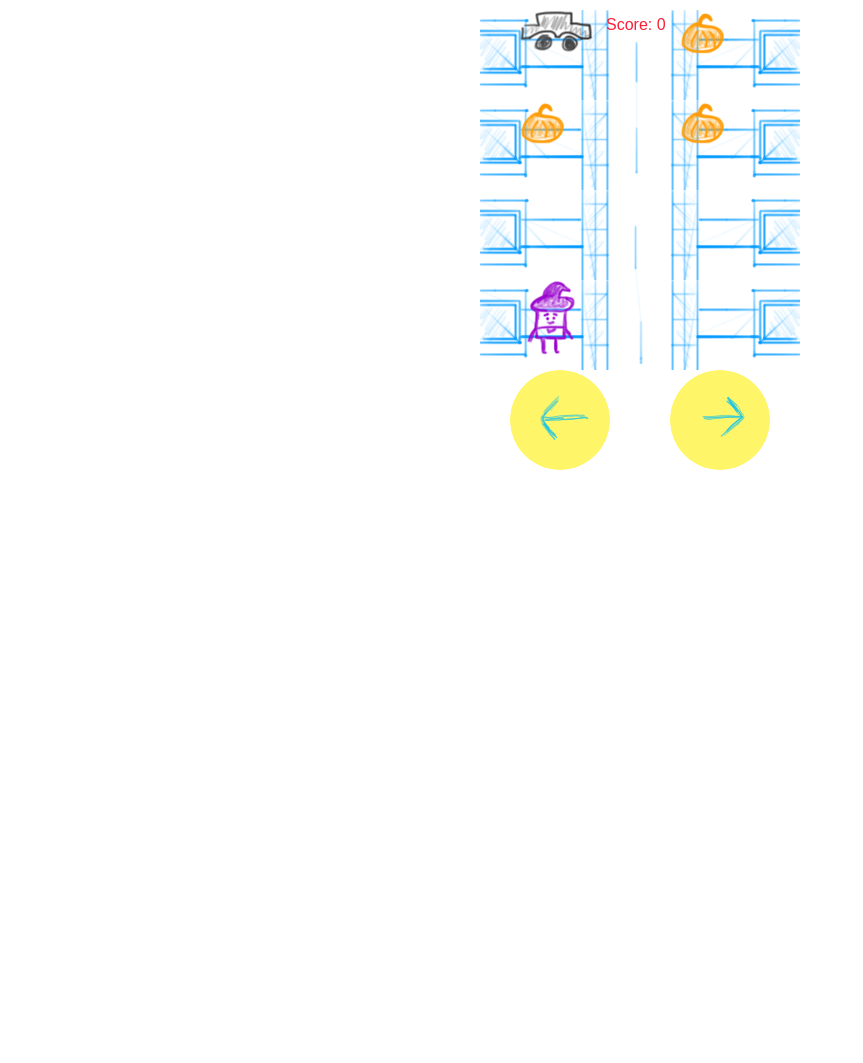
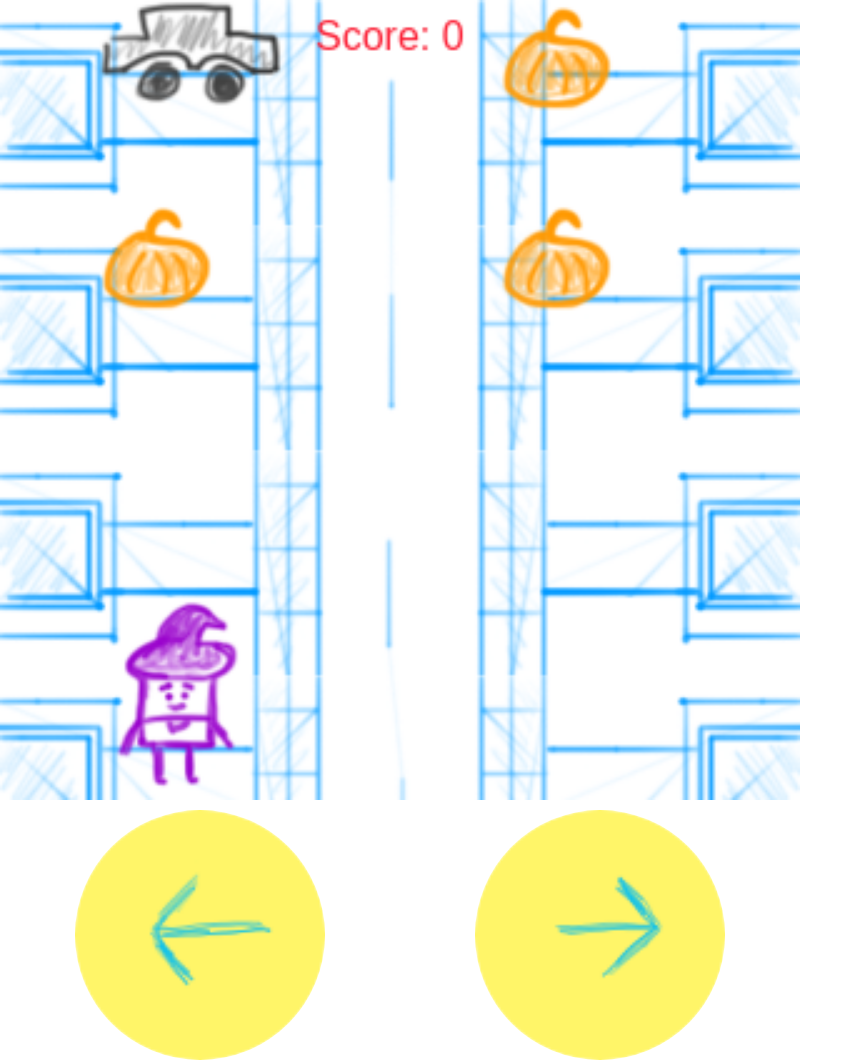
Before and after one commit to nailkhasipov/pumpkin-thief, a plain HTML site: page index.html in a window 1280 px wide. Shown: the whole page, without its empty margins (0-863 px from the left). Before the commit the page ends 800 px from the top, so only its background shows below. Drawn offline with Linux system fonts and the light colour scheme.

Commit message:
resize game

```diff
--- a/index.html
+++ b/index.html
@@ -6,11 +6,12 @@
     <title>Pumpkin Thief</title>
     <style>
       * { padding: 0; margin: 0; }
-      canvas { background: url("street.png"); display: block; margin: 0 auto; }
-      .game-wrapper {
+      #stage {
         width: 320px;
-        margin: 10px auto;
+        height: 480px;
+        position: relative;
       }
+      /*canvas { position: absolute; }*/
       .btn {
         float: left;
         width: 100px;
@@ -19,13 +20,13 @@
         /*background: #FDE74C;*/
       }
       .left {
-        background-image: url("left.png");
+        background-image: url("images/left.png");
       }
       .right {
-        background-image: url("right.png");
+        background-image: url("images/right.png");
       }
       .restart {
-        background-image: url("restart.png");
+        background-image: url("images/restart.png");
       }
       .game-over {
         text-align: center;
@@ -34,9 +35,9 @@
 </head>
 <body>
 
-<div class="game-wrapper">
-  <canvas id="myCanvas" width="320" height="360"></canvas>
-  <div id="controls" class="controls">
+<div id="stage">
+  <canvas id="gameCanvas" width="320" height="320"></canvas>
+  <div id="gameControls" class="controls">
     <div class="btn left" onclick="moveLeft()" style="margin-left: 30px;"></div>
     <div class="btn right" onclick="moveRight()" style="margin-left: 60px;"></div>
   </div>
@@ -44,16 +45,28 @@
     <div id="score"></div>
     <div class="btn restart" onclick="restart()" style="margin-left: 110px;"></div>
   </div>
-  <audio id="audioHit" src="hit.wav" style="display:none"></audio>
+  <audio id="audioHit" src="sound/hit.wav" style="display:none"></audio>
 </div>
 
 <script>
-  var canvas = document.getElementById("myCanvas");
+  var stage = document.getElementById("stage");
+  var canvas = document.getElementById("gameCanvas");
   var ctx = canvas.getContext("2d");
 
-  var controlsAreaWidth = 320;
-  var controlsAreaHeight = 120;
-  var controlsAreaOffsetTop = 360;
+  function resizeGame () {
+    var scaleX = window.innerWidth / canvas.width;
+    var scaleY = window.innerHeight / canvas.height;
+
+    var scaleToFit = Math.min(scaleX, scaleY);
+    var scaleToCover = Math.max(scaleX, scaleY);
+
+    stage.style.transformOrigin = "0 0"; //scale from top left
+    stage.style.transform = "scale(" + scaleToFit + ")";
+  }
+
+  resizeGame();
+  window.addEventListener('resize', resizeGame, false);
+  window.addEventListener('orientationchange', resizeGame, false);
 
   var playerHeight = canvas.height/4; // @TODO unhardcode 4
   var playerWidth = canvas.width/2; // @TODO unhardcode 2
@@ -64,13 +77,20 @@
   playerImage.onload = function () {
     playerReady = true;
   };
-  playerImage.src = "player.png";
+  playerImage.src = "images/player.png";
+
+  var streetReady = false;
+  var streetImage = new Image();
+  streetImage.onload = function () {
+    streetReady = true;
+  };
+  streetImage.src = "images/street.png";
 
   var explosionImage = new Image();
   explosionImage.onload = function () {
     explosionReady = true;
   };
-  explosionImage.src = "explosion.png";
+  explosionImage.src = "images/explosion.png";
 
   var canX, canY;
   var rightPressed = false;
@@ -95,19 +115,19 @@
   pumpkinsImage.onload = function () {
     pumpkinsReady = true;
   };
-  pumpkinsImage.src = "pumpkin.png";
+  pumpkinsImage.src = "images/pumpkin.png";
 
   var carsReady = false;
   var carsImage = new Image();
   carsImage.onload = function () {
     carsReady = true;
   };
-  carsImage.src = "car.png";
+  carsImage.src = "images/car.png";
 
   function endGame() {
     gameOver = true;
     hit.play();
-    document.getElementById("controls").style.display = 'none';
+    document.getElementById("gameControls").style.display = 'none';
     document.getElementById("gameOver").style.display = '';
     document.getElementById("score").innerHTML = "Your score: " + score;
   }
@@ -190,6 +210,10 @@
     }
   }
 
+  function drawStreet() {
+    ctx.drawImage(streetImage, 0, 0);
+  }
+
   function drawPlayer() {
     var x = playerX + 40;
     var y = canvas.height-playerHeight;
@@ -233,9 +257,9 @@
 
   function draw() {
     ctx.clearRect(0, 0, canvas.width, canvas.height);
-    drawScore();
 
-    if (playerReady && pumpkinsReady && carsReady && explosionReady) {
+    if (streetReady && playerReady && pumpkinsReady && carsReady && explosionReady) {
+      drawStreet();
       if (!gameOver) {
         drawPumpkins();
         drawPlayer();
@@ -245,6 +269,8 @@
       }
     }
 
+    drawScore();
+
     requestAnimationFrame(draw);
   }
 
```
Also changed, not shown: images/car.png (renamed from car.png), images/explosion.png (renamed from explosion.png), images/left.png (renamed from left.png), images/player.png (renamed from player.png), images/pumpkin.png (renamed from pumpkin.png), images/restart.png (renamed from restart.png), images/right.png (renamed from right.png), images/street.png (renamed from street.png), 3 other files.
